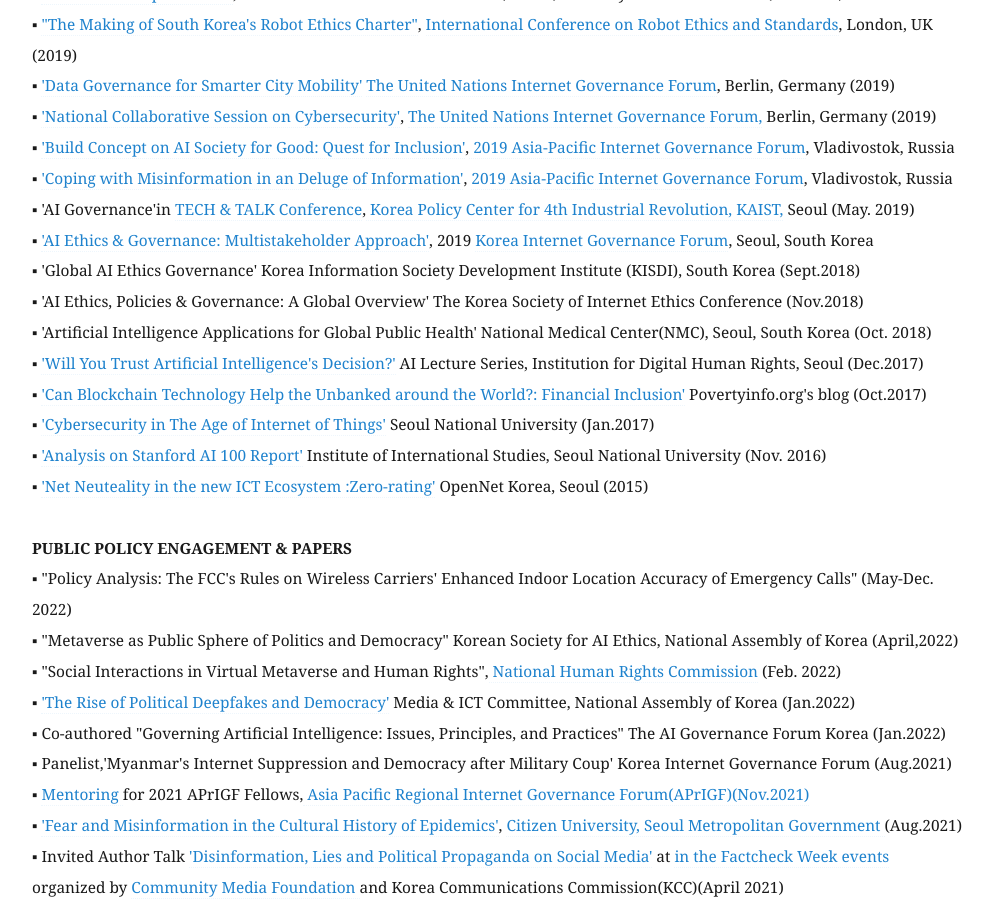
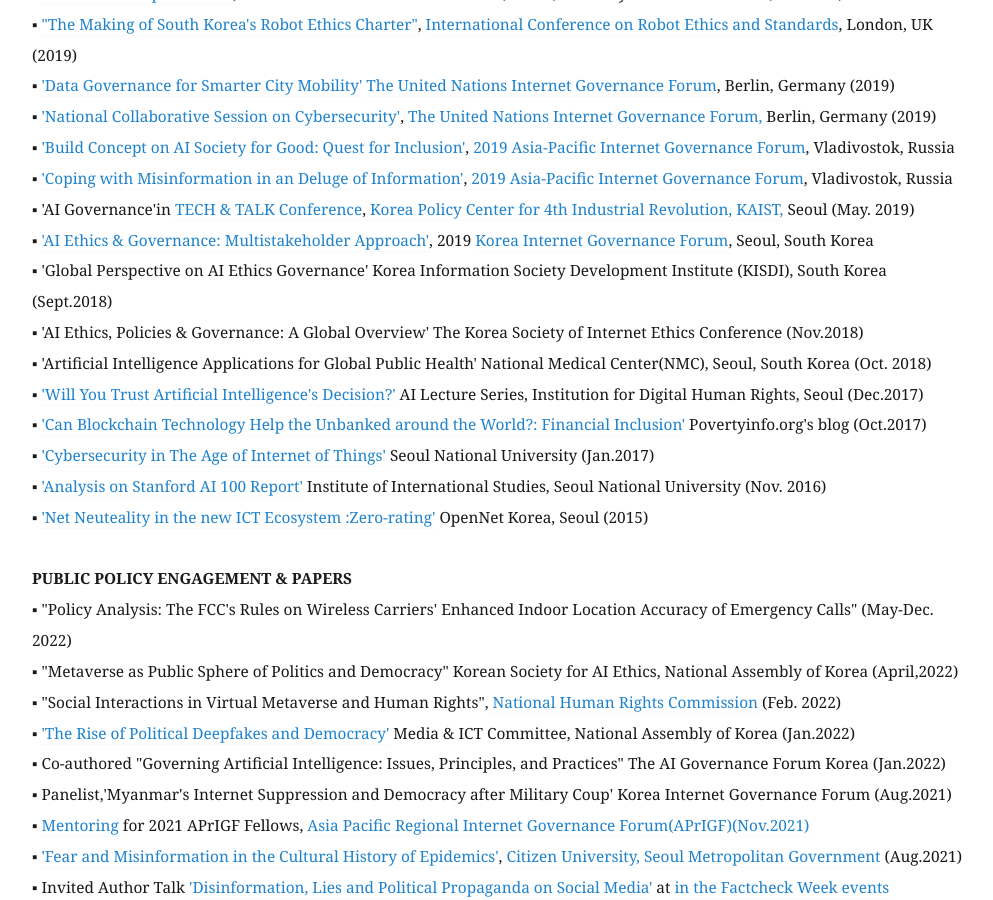
Before and after one commit to eunchangchoi/eunchangchoi.github.io, a Jekyll site: the page built from index.md, in a window 1280 px wide and 900 px high, scrolled down 4115 px. Shown: the whole window, without its empty margins (68-1061 px from the left). Built offline with Jekyll 4.4.1, drawn with Linux system fonts in a browser that asks for light colours.

Commit message:
Update index.md

```diff
--- a/index.md
+++ b/index.md
@@ -90,14 +90,14 @@
 ▪  <a href="https://www.slideshare.net/EunChangChoi/internet-meme-warfare-political-propaganda-commercial-ads-copyright-lawsuits"> 'Internet Memes Warfare: Political Campaign, Commercials and Copyrights'</a> Cybercommunication Academic Society(June 2020)<br>
 ▪ 'How Misinformation Obstruct Public Health Measures during Pandemics', School of Public Health, Yonsei Univ (March. 2020)<br>
 ▪ <a href="https://bit.ly/36qHFoj">'The Risk Perception of AI'</a>, Korean Association for AI and Law (KAAIL) AI Policy Forum + Microsoft(Oct. 2019) <br>
-▪ <a href="https://clawar.org/wp-content/uploads/2019/11/ICRES2019_p64_paper_4.pdf">"The Making of South Korea's Robot Ethics Charter"</a>, <a href="https://www.icres2019.org/"> International Conference on Robot Ethics and Standards</a>, London, UK (2019)<br>
-▪ <a href= "https://www.intgovforum.org/multilingual/content/igf-2019-ws-182-data-governance-for-smarter-city-mobility">'Data Governance for Smarter City Mobility'</a>  <a href= "https://www.igf2019.berlin/IGF/Navigation/EN/Home/home.html"> The United Nations Internet Governance Forum</a>, Berlin, Germany (2019)<br>
+▪ <a href="https://clawar.org/wp-content/uploads/2019/11/ICRES2019_p64_paper_4.pdf">"The Making of South Korea's Robot Ethics Charter"</a>, <a href="https://clawar.org/conference-proceedings/icres-conference/icres-2019-proceedings/"> International Conference on Robot Ethics and Standards</a>, London, UK (2019)<br>
+▪ <a href= "https://www.intgovforum.org/multilingual/content/igf-2019-ws-182-data-governance-for-smarter-city-mobility">'Data Governance for Smarter City Mobility'</a> <a href= "https://www.igf2019.berlin/IGF/Navigation/EN/Home/home.html"> The United Nations Internet Governance Forum</a>, Berlin, Germany (2019)<br>
 ▪ <a href="https://www.youtube.com/watch?v=nsZJaB3fx0E&feature=youtu.be&t=1689">'National Collaborative Session on Cybersecurity'</a>, <a href= "https://www.igf2019.berlin/IGF/Navigation/EN/Home/home.html">The United Nations Internet Governance Forum,</a> Berlin, Germany (2019) <br>
 ▪ <a href="https://www.ftp.asia/index.php/s/tLZWIWMG1Qp7oA0">'Build Concept on AI Society for Good: Quest for Inclusion'</a>,<a href="https://2019.aprigf.asia/"> 2019 Asia-Pacific Internet Governance Forum</a>, Vladivostok, Russia <br>
 ▪ <a href="https://www.ftp.asia/index.php/s/HGkuD3YVUBssKrP">'Coping with Misinformation in an Deluge of Information'</a>, <a href="https://2019.aprigf.asia/"> 2019 Asia-Pacific Internet Governance Forum</a>, Vladivostok, Russia <br>
 ▪ 'AI Governance'in <a href="https://kpc4ir.kaist.ac.kr/index.php?mid=kpc4ir_events&document_srl=684"> TECH & TALK Conference</a>,<a href="https://kpc4ir.kaist.ac.kr/"> Korea Policy Center for 4th Industrial Revolution, KAIST,</a> Seoul (May. 2019)<br>
 ▪ <a href="https://youtu.be/92cmsMv6xhQ?t=451">'AI Ethics & Governance: Multistakeholder Approach'</a>, 2019 <a href="http://krigf.kr/"> Korea Internet Governance Forum</a>, Seoul, South Korea <br>
-▪ 'Global AI Ethics Governance' Korea Information Society Development Institute (KISDI), South Korea (Sept.2018) <br>
+▪ 'Global Perspective on AI Ethics Governance' Korea Information Society Development Institute (KISDI), South Korea (Sept.2018) <br>
 ▪ 'AI Ethics, Policies & Governance: A Global Overview' The Korea Society of Internet Ethics Conference (Nov.2018) <br>
 ▪ 'Artificial Intelligence Applications for Global Public Health' National Medical Center(NMC), Seoul, South Korea (Oct. 2018)<br>
 ▪ <a href="http://idr.jinbo.net/232"> 'Will You Trust Artificial Intelligence's Decision?'</a> AI Lecture Series, Institution for Digital Human Rights, Seoul (Dec.2017)<br>
```
